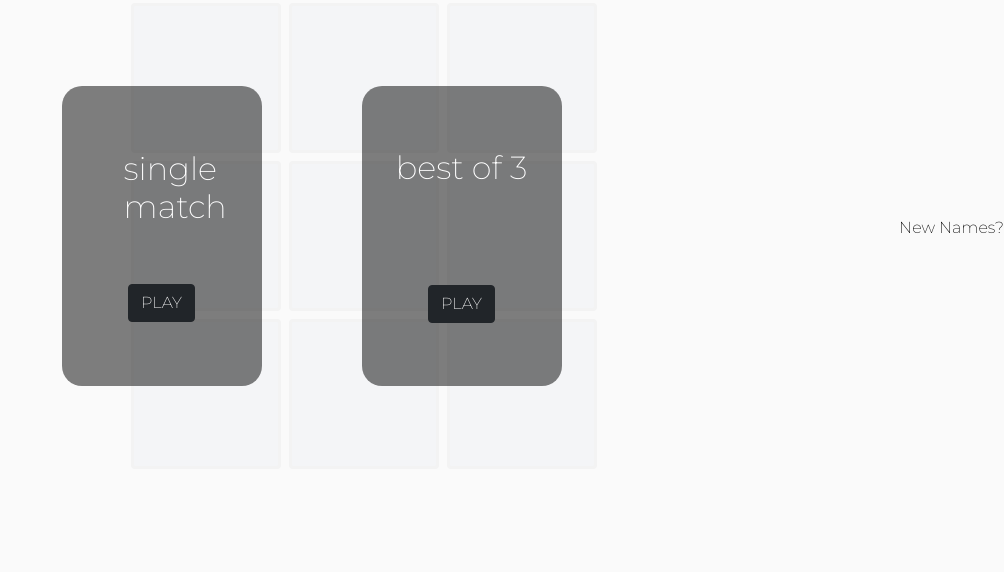
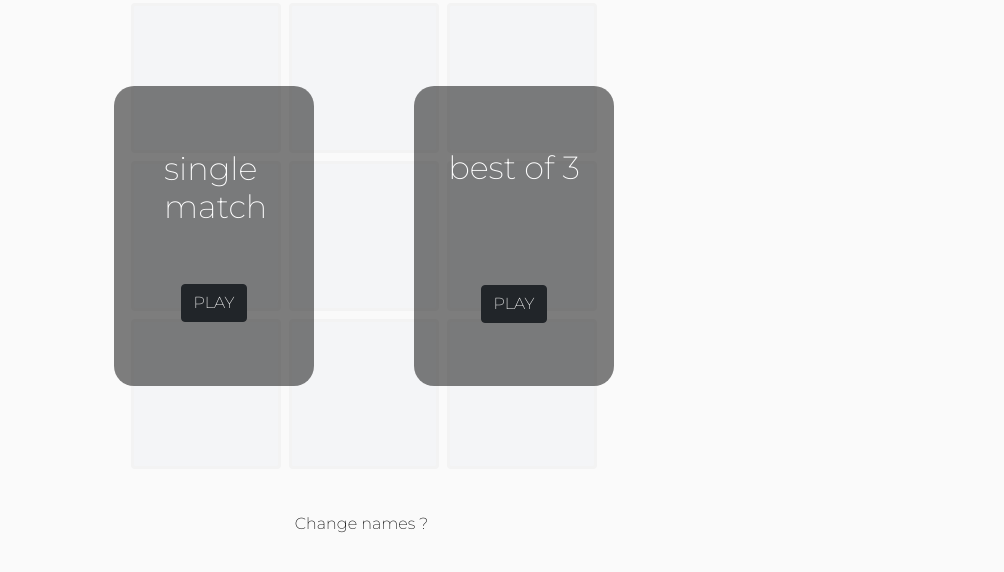
Before and after one commit to lyran10/lyran10.github.io, a plain HTML site: page game.html in a window 1280 px wide. Shown: the part 164-736 px from the top of the page, without its empty margins (276-1280 px from the left). Drawn offline with nearby package versions, Linux system fonts and the light colour scheme.

```diff
--- a/game.html
+++ b/game.html
@@ -5,11 +5,15 @@
   <meta http-equiv="X-UA-Compatible" content="IE=edge">
   <meta name="viewport" content="width=device-width, initial-scale=1.0">
   <title>Document</title>
+  <!-- google fonts -->
   <link rel="preconnect" href="https://fonts.googleapis.com">
 <link rel="preconnect" href="https://fonts.gstatic.com" crossorigin>
 <link href="https://fonts.googleapis.com/css2?family=Montserrat:wght@200&display=swap" rel="stylesheet">
+<!-- ccs link -->
   <link rel="stylesheet" href="style.css">
+  <!-- Bootstrap -->
   <link href="https://cdn.jsdelivr.net/npm/bootstrap@5.0.2/dist/css/bootstrap.min.css" rel="stylesheet" integrity="sha384-EVSTQN3/azprG1Anm3QDgpJLIm9Nao0Yz1ztcQTwFspd3yD65VohhpuuCOmLASjC" crossorigin="anonymous">
+  <!-- font awesome -->
   <script src="https://kit.fontawesome.com/12f2e15b91.js" crossorigin="anonymous"></script>
 </head>
 <body>
@@ -46,20 +50,21 @@
     <section class="choose">
       <div class="container">
         <div class="box">
-          <h2 style = "width: 100px;" class="ms-4">single match</h2>
+          <h2 style = "width: 100px;" class="">single match</h2>
           <button id="single-match" type="button" class="first btn btn-dark">Dark</button>
         </div>
+
 
         <div class="box">
           <h2 class="mb-5">best of 3</h2>
           <button id="bestOf3" type="button" class="btn btn-dark">Dark</button>
         </div>
       </div>
-      <div class="new_names">
-        <a class="text-decoration-none" href="/index.html"><p style="color: black;">New Names?</p></a>
+      <div">
+        <a class="text-decoration-none" href="index.html"><span style="color: black;">Change names ?</span></a>
       </div>
+  </section>
 
-    </section>
 <script src="main.js"></script>
 </body>
 </html>
--- a/style.css
+++ b/style.css
@@ -140,15 +140,10 @@
  .container{
   display: flex;
   justify-content: center;
+  align-items: center;
   gap: 100px;
-  transition:1s cubic-bezier(0, 1.53, 0.58, 1);
 }
 
-/* .new_names{
-  position: absolute;
-  top: 500px;
-
-} */
 
  .box{
   top: 50px;
@@ -161,7 +156,6 @@
   background-color: rgba(0,0,0,0.5);
   flex-direction: column;
   gap: 50px;
-  transition:all 2s;
 }
 
 
@@ -189,6 +183,18 @@
   background-color: black;
 }
 
+span{
+position: absolute;
+margin-left: auto;
+margin-right: auto;
+margin-top: auto;
+margin-bottom: auto;
+left: 0;
+right: 5px;
+bottom:100px ;
+text-align: center;
+}
+
 
 .header.show-header{
   display: flex;
@@ -203,20 +209,14 @@
 
 /* media query */
 
-@media all and (min-width: 1024px) and (max-width: 1280px) {
 
-}
+@media all and (min-width: 768px) and (max-width: 1024px) {
 
-@media all and (min-width: 768px) and (max-width: 1180px) {
-
-  /* .translate{
-    transform: translateX(800px);
-  } */
 
 }
 
 
-@media all and (min-width: 480px) and (max-width: 720px) {
+@media all and (min-width: 480px) and (max-width: 768px) {
 /* front page */
 .container{
   position: static;
@@ -232,14 +232,9 @@
   gap: 20px;
 }
 
-/* .select-arcade{
-  transform: translateY(0);
-  transition: 0;
+span {
+  top: 700px;
 }
-
-.translate{
-  transform: translateX(0);
-} */
 
 
 /* board */
@@ -300,6 +295,10 @@
   bottom: 630px;
 }
 
+span {
+  top: 700px;
+}
+
 
 /* board */
   .board{
@@ -337,7 +336,7 @@
 
 
 }
-@media all and (min-width: 280px) and (max-width: 480px) {
+@media all and (max-width: 280px) {
   .board{
     grid-template-columns: 60px 60px 60px;
     margin-left: 10px;
```
